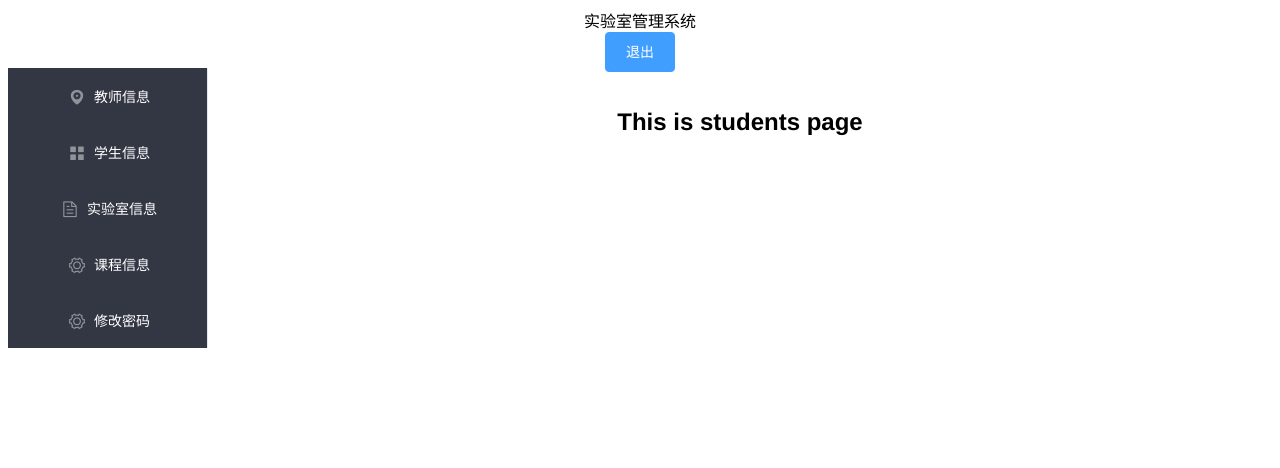
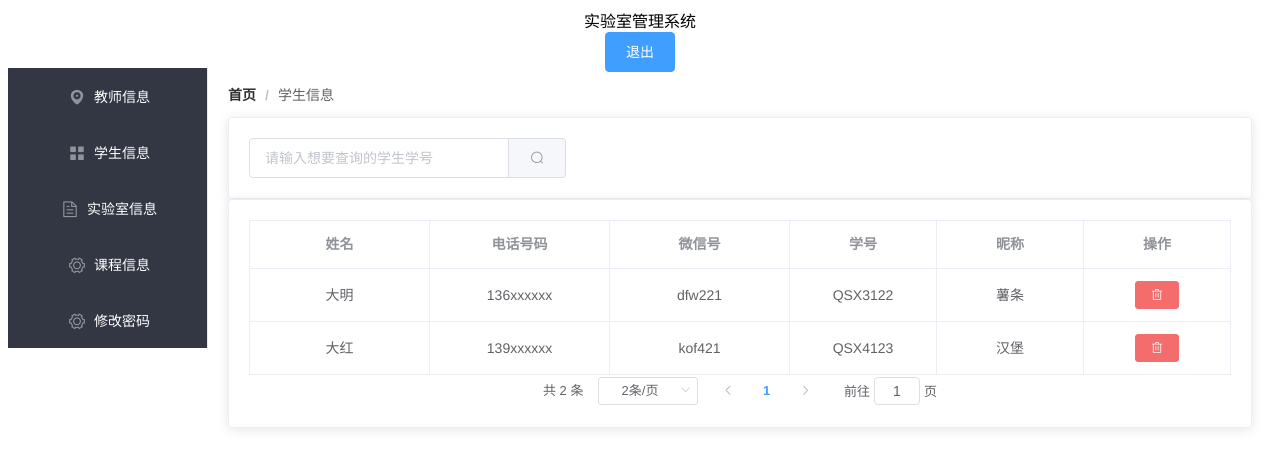
Before and after one commit to SpringZz1/lab, a Vue app: page /#/students in a window 1280 px wide. Shown: the top 468 px of the page. Built offline with nearby package versions, Linux system fonts and the light colour scheme; a small style sheet from the web is missing.

Commit message:
学生界面

```diff
--- a/src/components/students/students.vue
+++ b/src/components/students/students.vue
@@ -1,3 +1,158 @@
 <template>
-    <h2>This is students page</h2>
+<div>
+<!-- 面包屑导航 -->
+    <el-breadcrumb separator="/"style="margin-bottom:15px">
+    <el-breadcrumb-item :to="{ path: '/home' }">首页</el-breadcrumb-item>
+      <el-breadcrumb-item>学生信息</el-breadcrumb-item>
+    </el-breadcrumb>
+
+<!-- 搜索头部 -->
+    <el-card>
+        <el-row :gutter="15">
+            <el-col :span="8">
+                <div>
+                    <el-input placeholder="请输入想要查询的学生学号" v-model="queryInfo.query" class="input-with-select" clearable @clear="getStudentList">
+                    <el-button slot="append" icon="el-icon-search" @click="getStudentList"></el-button>
+                    </el-input>
+                </div>
+            </el-col>
+            <!-- 新增教师按钮 -->
+            <!-- <el-col :span="4">
+                <el-button type="primary" @click="addTeacherVisible = true">新增教师</el-button>
+            </el-col> -->
+        </el-row>
+    </el-card>
+
+    <!-- 渲染数据表格 -->
+    <el-card align="center">
+     <el-table
+    :data="studentList"
+    border
+    style="width: 100%">
+        <el-table-column
+        prop="student_name"
+        label="姓名"
+        width="180"
+        align="center">
+        </el-table-column>
+        <el-table-column
+        prop="student_phone"
+        label="电话号码"
+        width="180"
+        align="center">
+        </el-table-column>
+        <el-table-column
+        prop="student_open_id"
+        label="微信号"
+        width="180"
+        align="center">
+        </el-table-column>
+        <el-table-column
+        prop="student_stu_id"
+        label="学号"
+        align="center">
+        </el-table-column>
+        <el-table-column
+        prop="student_nick_name"
+        label="昵称"
+        align="center">
+        </el-table-column>
+        <el-table-column
+        prop=""
+        label="操作"
+        align="center">
+        <template>
+            <el-row>
+                    <el-tooltip class="item" effect="dark" content="删除" placement="top">
+                        <el-button type="danger" icon="el-icon-delete" size="mini"></el-button>
+                    </el-tooltip>
+            </el-row>
+        </template>
+        </el-table-column>
+    </el-table>
+    <!-- 分页功能 -->
+    <el-pagination
+      @size-change="SizeChange"
+      @current-change="CurrentChange"
+      :current-page="1"
+      :page-sizes="[1,2,3,4]"
+      :page-size="2"
+      layout="total, sizes, prev, pager, next, jumper"
+      :total="total">
+    </el-pagination>
+    </el-card>
+</div>
 </template>
+
+<script>
+export default {
+    data(){
+        return{
+
+            // query绑定搜索框
+            // 请求学生信息参数
+            queryInfo:{
+                query:'',
+                pageNum:'1',
+                pageSize:'2'
+            },
+            // 学生数据列表, 这里暂时使用假数据，后续从数据库获取渲染
+            studentList:[
+                {
+                student_name: '大明',
+                student_phone: '136xxxxxx',
+                student_stu_id: 'QSX3122',
+                student_open_id: 'dfw221',
+                student_nick_name: '薯条',
+            },
+            {
+                student_name: '大红',
+                student_phone: '139xxxxxx',
+                student_stu_id: 'QSX4123',
+                student_open_id: 'kof421',
+                student_nick_name: '汉堡',
+            }
+            ],
+            // 当前数据总数
+            total :2,
+
+        }
+    },
+    methods:{
+        // 查询学生信息
+        getStudentList(){
+            // this.$http.get('teachers',{params:this.queryInfo})
+            // .then(res=>{
+            //     console.log(res);
+            //     if(res.data.meta.status!==200)return this.$message.error('请求教师列表失败');
+            //     this.$message.success('请求教师列表成功');
+            //     this.teacherList =res.data.data.teachers;
+            //     this.total  =res.data.data.total;
+            // }
+            // )
+        },
+        // 当每页数据条数发生改变的时候触发
+        SizeChange(newSize){
+            // this.queryInfo.pageSize =newSize;
+            // this.getStudentList();
+        },
+        // 当前页码发生变化的时候触发
+        CurrentChange(newNum){
+            // this.queryInfo.pageNum = newNum;
+            // this.getStudentList();
+        },
+        create(){
+            this.getStudentList();
+        },
+        changeStatus(status){
+            // 当前switch状态 boolean
+            // this.getStudentList();
+        }
+
+    }
+}
+</script>
+
+<style>
+
+</style>
--- a/src/components/teachers/teachers.vue
+++ b/src/components/teachers/teachers.vue
@@ -1,7 +1,7 @@
 <template>
 <div>
 <!-- 面包屑导航 -->
-    <el-breadcrumb separator="/">
+    <el-breadcrumb separator="/" style="margin-bottom:15px">
     <el-breadcrumb-item :to="{ path: '/home' }">首页</el-breadcrumb-item>
       <el-breadcrumb-item>教师信息</el-breadcrumb-item>
     </el-breadcrumb>
@@ -11,21 +11,22 @@
         <el-row :gutter="15">
             <el-col :span="8">
                 <div>
-                    <el-input placeholder="请输入想要查询的教师工号" v-model="input3" class="input-with-select" clearable @clear="searchVal">
-                    <el-button slot="append" icon="el-icon-search"></el-button>
+                    <el-input placeholder="请输入想要查询的教师工号" v-model="queryInfo.query" class="input-with-select" clearable @clear="getTeacherList">
+                    <el-button slot="append" icon="el-icon-search" @click="getTeacherList"></el-button>
                     </el-input>
                 </div>
             </el-col>
-            <el-col :span="4">
-                <el-button type="primary">新增教师</el-button>
-            </el-col>
+            <!-- 新增教师按钮 -->
+            <!-- <el-col :span="4">
+                <el-button type="primary" @click="addTeacherVisible = true">新增教师</el-button>
+            </el-col> -->
         </el-row>
     </el-card>
 
     <!-- 渲染数据表格 -->
     <el-card align="center">
      <el-table
-    :data="queryInfo"
+    :data="teacherList"
     border
     style="width: 100%">
         <el-table-column
@@ -58,7 +59,8 @@
         <el-switch
             v-model="scoped.row.teacher_status"
             active-color="#13ce66"
-            inactive-color="#ff4949">
+            inactive-color="#ff4949"
+            @change="changeStatus(scoped.row.teacher_work_id,$event)">
         </el-switch>
         </template>
         </el-table-column>
@@ -75,7 +77,7 @@
                         <el-button type="danger" icon="el-icon-delete" size="mini"></el-button>
                     </el-tooltip>
                     <el-tooltip class="item" effect="dark" content="分配实验室" placement="top">
-                        <el-button type="warning" icon="el-icon-setting" size="mini"></el-button>
+                        <el-button type="warning" icon="el-icon-setting" size="mini" @click="addLabVisible=true"></el-button>
                     </el-tooltip>
             </el-row>
         </template>
@@ -87,11 +89,72 @@
       @current-change="CurrentChange"
       :current-page="1"
       :page-sizes="[1,2,3,4]"
-      :page-size="100"
+      :page-size="2"
       layout="total, sizes, prev, pager, next, jumper"
       :total="total">
     </el-pagination>
     </el-card>
+
+    <!-- 分配实验室弹窗 -->
+    <el-dialog
+        title="分配实验室"
+        :visible.sync="addLabVisible"
+        width="50%"
+        >
+        <!-- 内容区域 -->
+        <!-- <el-form-item label="活动区域">
+            <el-select v-model="form.region" placeholder="请选择活动区域">
+                <el-option label="区域一" value="shanghai"></el-option>
+                <el-option label="区域二" value="beijing"></el-option>
+            </el-select>
+        </el-form-item> -->
+            <el-table
+                :data="labList"
+                 border
+                 style="width: 100%">
+                <el-table-column
+                    prop="lab_id"
+                    label="实验室号"
+                    width="180"
+                    align="center">
+                </el-table-column>
+                <el-table-column
+                    prop="lab_id"
+                    label="分配"
+                    align="center">
+                        <template slot-scope="scoped">
+                            <el-switch
+                                v-model="scoped.row.teacher_status"
+                                active-color="#13ce66"
+                                inactive-color="#ff4949"
+                                @change="changeStatus(scoped.row.teacher_work_id,$event)">
+                            </el-switch>
+                        </template>
+                </el-table-column>
+
+
+            </el-table>
+
+            <!-- <el-table-column
+                prop="lab_id"
+                label="分配状态"
+                align="center">
+                <template>
+                    <el-switch
+                        v-model="value"
+                        active-color="#13ce66"
+                        inactive-color="#ff4949"
+                    >
+                    </el-switch>
+                </template>
+            </el-table-column> -->
+         </el-table>
+
+        <span slot="footer" class="dialog-footer">
+        <el-button @click="addLabVisible = false">取 消</el-button>
+        <el-button type="primary" @click="addLabVisible = false">确 定</el-button>
+    </span>
+    </el-dialog>
 </div>
 </template>
 
@@ -99,16 +162,23 @@
 export default {
     data(){
         return{
-            // 绑定搜索框
-            input3:'',
-            // 请求教师信息参数, 这里暂时使用假数据，后续从数据库获取渲染
-            queryInfo:[{
+
+            // query绑定搜索框
+            // 请求教师信息参数
+            queryInfo:{
+                query:'',
+                pageNum:'1',
+                pageSize:'2'
+            },
+            // 教师数据列表, 这里暂时使用假数据，后续从数据库获取渲染
+            teacherList:[
+                {
                 teacher_name: '小明',
                 teacehr_phone: '130xxxxxx',
                 teacher_work_id: 'QSZ1234',
                 teacher_open_id: 'abc123',
                 teacher_nick_name: '苹果',
-                teacher_status : true
+                teacher_status : true,
             },
             {
                 teacher_name: '小红',
@@ -116,23 +186,54 @@ export default {
                 teacher_work_id: 'QSZ4321',
                 teacher_open_id: 'abc456',
                 teacher_nick_name: '香蕉',
-                teacher_status : false
-            }],
+                teacher_status : false,
+            }
+            ],
             // 当前数据总数
-            total :2
+            total :2,
+            // 添加教师界面显示/隐藏
+            addLabVisible:false,
+
+            // 实验室数据, 这里暂时使用假数据
+            labList:[
+                {
+                lab_id:'123'
+            },
+            {
+                lab_id:'321'
+            }]
         }
     },
     methods:{
-        searchVal(){
-
+        // 查询教师信息
+        getTeacherList(){
+            // this.$http.get('teachers',{params:this.queryInfo})
+            // .then(res=>{
+            //     console.log(res);
+            //     if(res.data.meta.status!==200)return this.$message.error('请求教师列表失败');
+            //     this.$message.success('请求教师列表成功');
+            //     this.teacherList =res.data.data.teachers;
+            //     this.total  =res.data.data.total;
+            // }
+            // )
         },
         // 当每页数据条数发生改变的时候触发
-        SizeChange(){
-
+        SizeChange(newSize){
+            // this.queryInfo.pageSize =newSize;
+            // this.getTeacherList();
         },
         // 当前页码发生变化的时候触发
-        CurrentChange(){}
-        // 请求用户列表数据
+        CurrentChange(newNum){
+            // this.queryInfo.pageNum = newNum;
+            // this.getTeacherList();
+        },
+        create(){
+            this.getTeacherList();
+        },
+        changeStatus(status){
+            // 当前switch状态 boolean
+            // this.getTeacherList();
+        }
 
     }
 }
```
